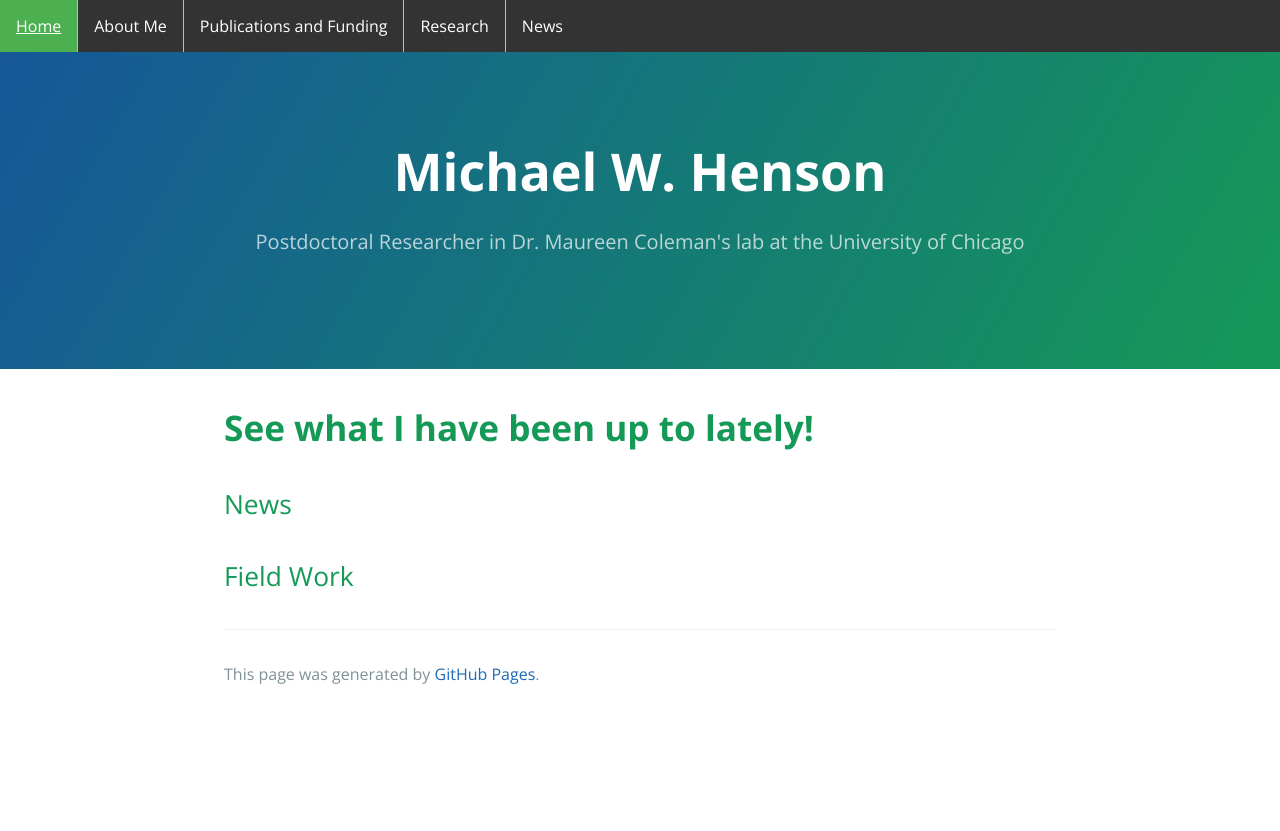
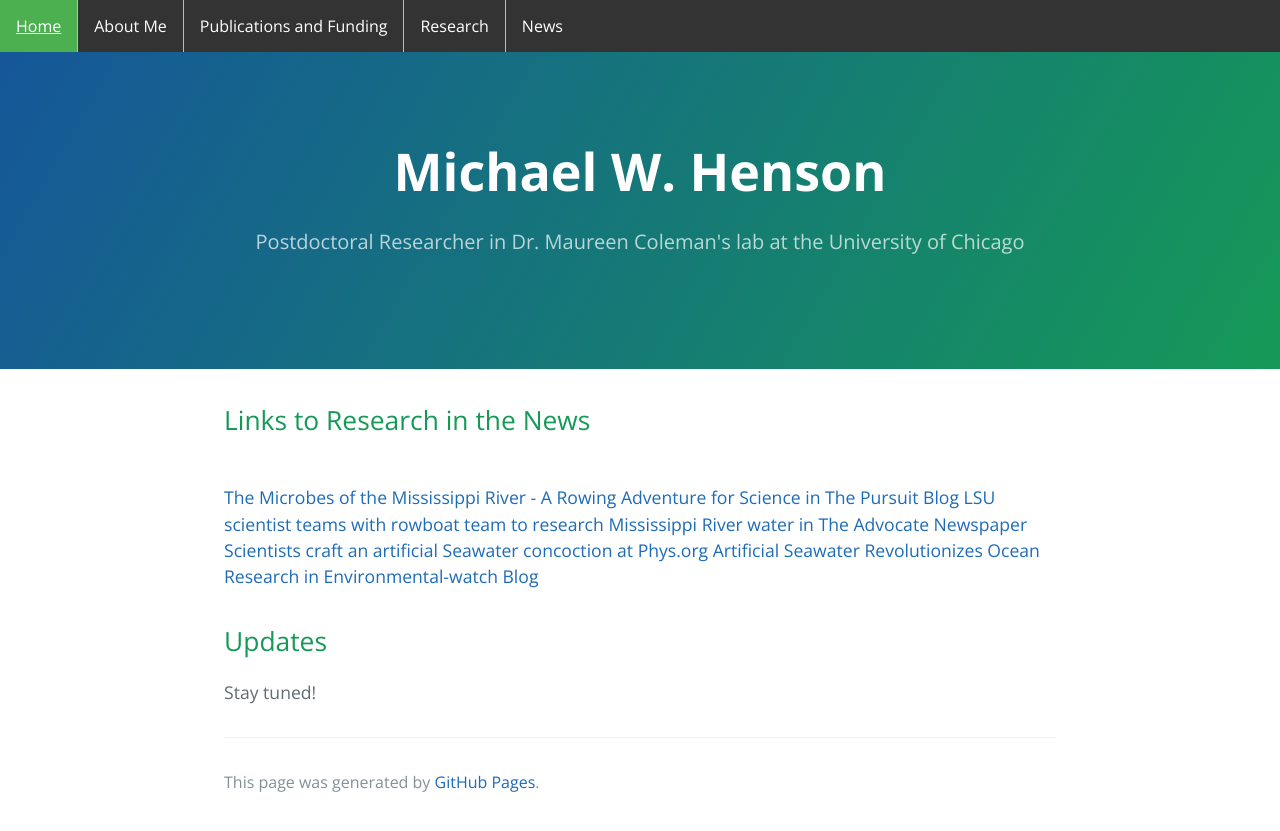
Before and after one commit to Hensonmw/hensonmw.github.io, a Jekyll site: the page built from News/index.md, in a window 1280 px wide. Shown: the top 831 px of the page. Built offline with Jekyll 4.4.1, drawn with Linux system fonts in a browser that asks for light colours.

Commit message:
Update index.md

```diff
--- a/News/index.md
+++ b/News/index.md
@@ -4,8 +4,12 @@ title: News
 permalink: /News/
 ---
 
-<h1><strong>See what I have been up to lately!</strong></h1>
-
-<h2>News</h2>
-
-<h2>Field Work</h2>
+<h2>Links to Research in the News</h2>
+<br>
+[The Microbes of the Mississippi River - A Rowing Adventure for Science in The Pursuit Blog](http://lsuscienceblog.squarespace.com/blog/2016/11/29/the-microbes-of-the-mississippi-river-a-rowing-adventure-for-science)
+[LSU scientist teams with rowboat team to research Mississippi River water in The Advocate Newspaper](http://www.theadvocate.com/baton_rouge/entertainment_life/article_b7d86caa-b673-11e6-9b3d-e3d431615c66.html)
+[Scientists craft an artificial Seawater concoction at Phys.org](https://phys.org/news/2016-06-scientists-craft-artificial-seawater-concoction.html)
+[Artificial Seawater Revolutionizes Ocean Research in Environmental-watch Blog](http://www.environmental-watch.com/2016/06/15/artificial-seawater-revolutionizes-ocean-research/)
+<br>
+<h2>Updates</h2>
+Stay tuned!
```
